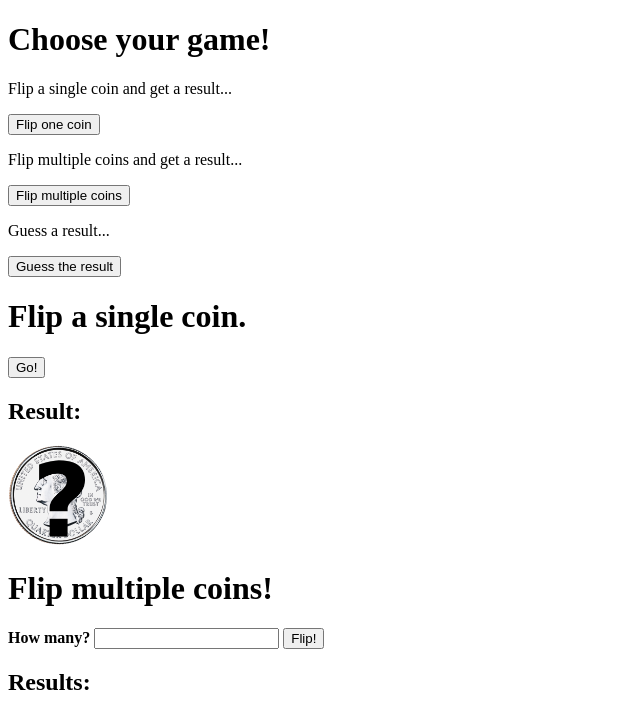
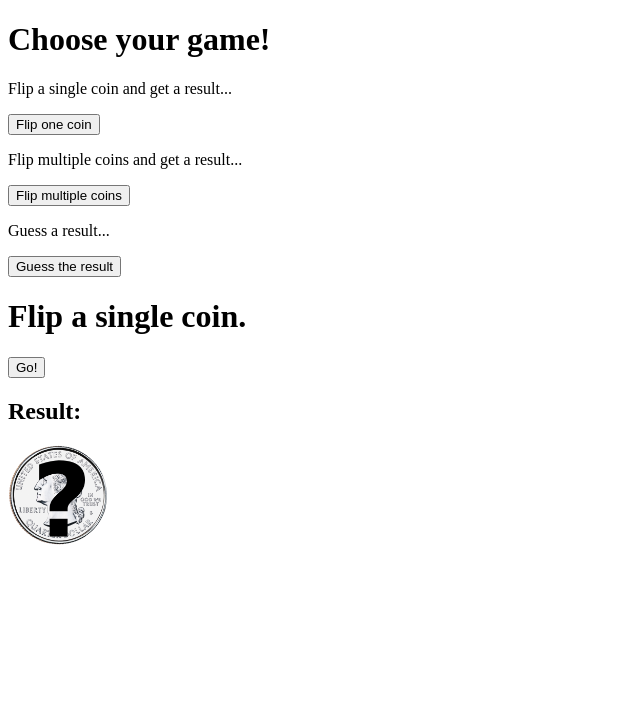
Before and after one commit to comp426-2022-spring/a05-taylorrk, a website: page public/index.html in a window 1280 px wide. Shown: the whole page, without its empty margins (0-640 px from the left). Drawn offline with Linux system fonts and the light colour scheme.

Commit message:
lets goo

```diff
--- a/public/index.html
+++ b/public/index.html
@@ -44,17 +44,7 @@
       <img src="assets/img/coin.png" id="quarter" class="bigcoin">
     </div>
     <div id="multi" class="hidden">
-      <h1>Flip multiple coins!</h1>
-      <form id="coins">
-        <label for="number">
-          <strong>How many?</strong>
-        </label>
-        <input type="number" name="number" id="number">
-        <input type="submit" value="Flip!">
-      </form>
-      <h2>Results:</h2>
-      <p id="heads"></p>
-      <p id="tails"></p>
+
     </div>
     <div id="guess" class="hidden">
 
```
Also changed, not shown: 1 other file.
